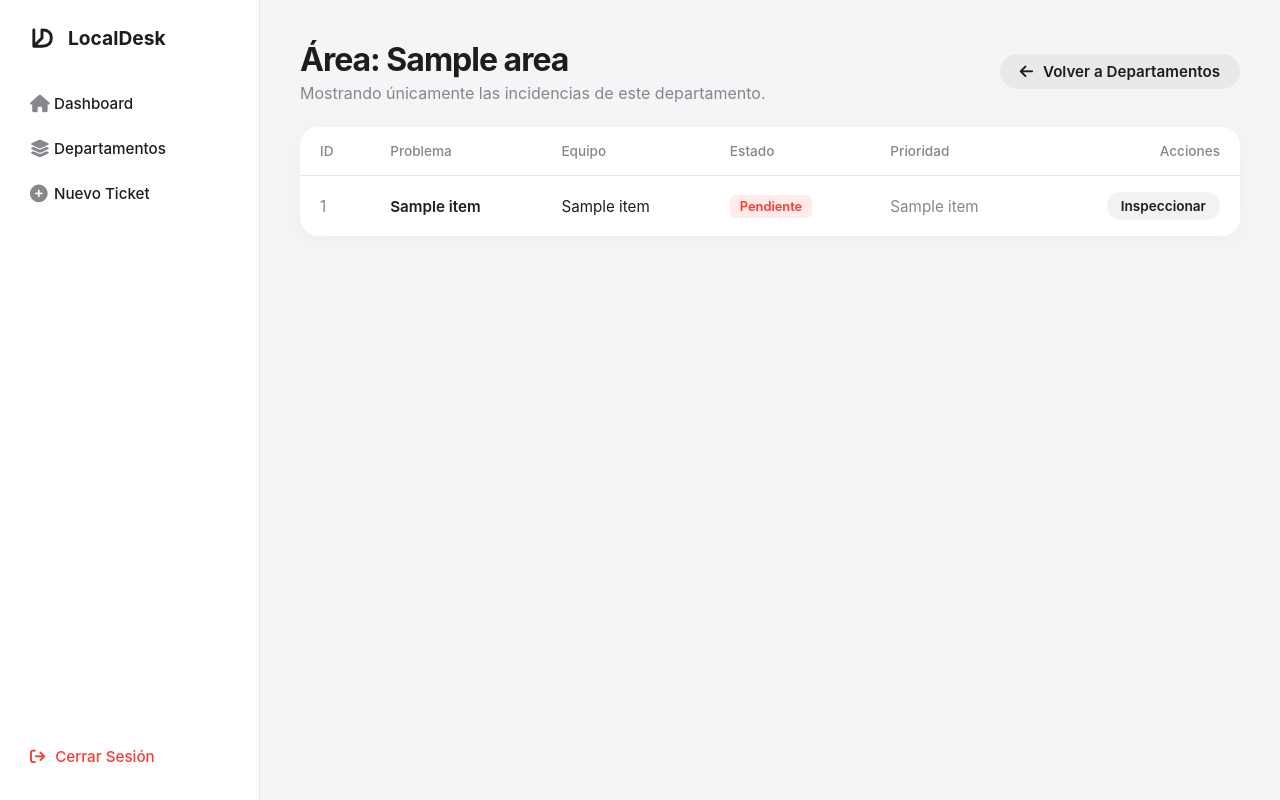
After one commit to zayfer-ux/Localdesk-lite, a Flask app: template templates/area_detalle.html in a window 1280 px wide. The commit adds this page. Run offline with Flask 3, Linux system fonts and the light colour scheme; the template is opened without the code that fills it: most values are stand-ins (such as "Sample title", 1, 10 or a date in 2020).

Commit message:
feat: Nueva seccion de departamentos

```diff
--- a/app.py
+++ b/app.py
@@ -230,5 +230,48 @@ def diagnostico_red():
     except Exception as e:
         return jsonify({'status': 'error', 'message': 'No se pudo ejecutar la herramienta de red.'})
 
+
+# ==========================================
+# RUTAS DE DEPARTAMENTOS / ÁREAS
+# ==========================================
+@app.route('/areas')
+@login_required
+def vista_areas():
+    try:
+        cliente = libsql_client.create_client_sync(url=url, auth_token=token)
+        # Agrupamos las incidencias por área y contamos cuántas hay y cuántas faltan
+        sql = """
+            SELECT area,
+                   COUNT(id) as total,
+                   SUM(CASE WHEN estado != 'Resuelta' THEN 1 ELSE 0 END) as pendientes
+            FROM incidencias
+            GROUP BY area
+            ORDER BY area ASC
+        """
+        resultado = cliente.execute(sql)
+        areas = resultado.rows
+        cliente.close()
+    except Exception as e:
+        areas = []
+        print(f"Error al cargar áreas: {e}")
+
+    return render_template('areas.html', areas=areas)
+
+
+@app.route('/area/<nombre_area>')
+@login_required
+def detalle_area(nombre_area):
+    try:
+        cliente = libsql_client.create_client_sync(url=url, auth_token=token)
+        # Traemos solo las incidencias que coincidan con el área seleccionada
+        sql = "SELECT * FROM incidencias WHERE area = ? ORDER BY id DESC"
+        resultado = cliente.execute(sql, (nombre_area,))
+        incidencias = resultado.rows
+        cliente.close()
+    except Exception as e:
+        incidencias = []
+
+    return render_template('area_detalle.html', incidencias=incidencias, area=nombre_area)
+
 if __name__ == '__main__':
     app.run(debug=True)
--- /dev/null
+++ b/templates/area_detalle.html
@@ -0,0 +1,59 @@
+{% extends "base.html" %}
+
+{% block content %}
+<div class="d-flex-between mb-4">
+    <div>
+        <h1 style="font-size: 2rem; font-weight: 700; letter-spacing: -1px;">Área: {{ area }}</h1>
+        <p style="color: var(--apple-text-secondary); margin-top: 4px;">Mostrando únicamente las incidencias de este
+            departamento.</p>
+    </div>
+    <a href="/areas" class="btn-apple btn-apple-secondary">
+        <i class="fa-solid fa-arrow-left" style="margin-right: 6px;"></i> Volver a Departamentos
+    </a>
+</div>
+
+<!-- Tabla tipo Apple Mail / Finder -->
+<div class="apple-table-container">
+    <table class="apple-table">
+        <thead>
+            <tr>
+                <th>ID</th>
+                <th>Problema</th>
+                <th>Equipo</th>
+                <th>Estado</th>
+                <th>Prioridad</th>
+                <th style="text-align: right;">Acciones</th>
+            </tr>
+        </thead>
+        <tbody>
+            {% for item in incidencias %}
+            <tr>
+                <td style="color: var(--apple-text-secondary);">{{ item[0] }}</td>
+                <td style="font-weight: 600;">{{ item[1] }}</td>
+                <td>{{ item[2] }}</td>
+                <td>
+                    {% if item[7] == 'Resuelta' %}
+                    <span class="badge badge-green">Resuelta</span>
+                    {% elif item[7] == 'En revisión' %}
+                    <span class="badge badge-orange">En revisión</span>
+                    {% else %}
+                    <span class="badge badge-red">Pendiente</span>
+                    {% endif %}
+                </td>
+                <td style="color: var(--apple-text-secondary);">{{ item[6] }}</td>
+                <td style="text-align: right;">
+                    <a href="/incidencia/{{ item[0] }}" class="btn-apple btn-apple-secondary"
+                        style="padding: 6px 14px; font-size: 0.85rem;">Inspeccionar</a>
+                </td>
+            </tr>
+            {% else %}
+            <tr>
+                <td colspan="6" style="text-align: center; padding: 60px 20px; color: var(--apple-text-secondary);">
+                    No hay incidencias registradas en el área de {{ area }}.
+                </td>
+            </tr>
+            {% endfor %}
+        </tbody>
+    </table>
+</div>
+{% endblock %}
--- a/templates/base.html
+++ b/templates/base.html
@@ -4,54 +4,168 @@
 <head>
     <meta charset="UTF-8">
     <meta name="viewport" content="width=device-width, initial-scale=1.0">
-    <title>LocalDesk</title>
-    <!-- Solo FontAwesome para iconos -->
+    <title>LocalDesk - Soporte Técnico</title>
+
+    <!-- Iconos de FontAwesome -->
     <link rel="stylesheet" href="https://cdnjs.cloudflare.com/ajax/libs/font-awesome/6.4.0/css/all.min.css">
+    <!-- Tu archivo CSS principal -->
     <link rel="stylesheet" href="{{ url_for('static', filename='style.css') }}">
+
+    <style>
+        /* Estructura del Menú Lateral (Sidebar) estilo Apple HIG */
+        :root {
+            --sidebar-width: 260px;
+        }
+
+        body {
+            margin: 0;
+            padding: 0;
+            font-family: -apple-system, BlinkMacSystemFont, "SF Pro Text", "Helvetica Neue", sans-serif;
+            background-color: var(--apple-bg);
+            color: var(--apple-text-main);
+            display: flex;
+            min-height: 100vh;
+        }
+
+        .sidebar {
+            width: var(--sidebar-width);
+            background-color: var(--apple-surface);
+            border-right: 1px solid var(--apple-border);
+            padding: 24px 16px;
+            display: flex;
+            flex-direction: column;
+            position: fixed;
+            height: 100vh;
+            overflow-y: auto;
+            box-sizing: border-box;
+        }
+
+        .brand {
+            font-size: 1.2rem;
+            font-weight: 700;
+            margin-bottom: 32px;
+            padding-left: 12px;
+            display: flex;
+            align-items: center;
+            gap: 12px;
+            color: var(--apple-text-main);
+        }
+
+        .nav-menu {
+            list-style: none;
+            padding: 0;
+            margin: 0;
+            flex-grow: 1;
+        }
+
+        .nav-item {
+            margin-bottom: 6px;
+        }
+
+        .nav-link {
+            display: flex;
+            align-items: center;
+            text-decoration: none;
+            color: var(--apple-text-main);
+            padding: 10px 14px;
+            border-radius: 8px;
+            font-weight: 500;
+            font-size: 0.95rem;
+            transition: all 0.2s ease;
+        }
+
+        .nav-link:hover {
+            background-color: var(--apple-bg);
+            color: var(--apple-accent);
+        }
+
+        .nav-link i {
+            width: 24px;
+            font-size: 1.1rem;
+            color: var(--apple-text-secondary);
+            transition: color 0.2s ease;
+        }
+
+        .nav-link:hover i {
+            color: var(--apple-accent);
+        }
+
+        .logout-btn {
+            margin-top: auto;
+            display: flex;
+            align-items: center;
+            text-decoration: none;
+            color: var(--apple-red);
+            padding: 10px 14px;
+            border-radius: 8px;
+            font-weight: 500;
+            font-size: 0.95rem;
+            transition: background 0.2s;
+        }
+
+        .logout-btn:hover {
+            background-color: rgba(255, 59, 48, 0.1);
+        }
+
+        /* Contenedor del contenido dinámico */
+        .main-content {
+            flex-grow: 1;
+            margin-left: var(--sidebar-width);
+            padding: 40px;
+            max-width: 1200px;
+            width: 100%;
+            box-sizing: border-box;
+        }
+    </style>
 </head>
 
 <body>
-    <div class="layout-wrapper">
-        <!-- Sidebar Finder Style (Glassmorphism) -->
-        <nav class="sidebar">
 
-            <!-- LOGO NATIVO SVG + TEXTO -->
-            <a href="/" class="sidebar-logo">
-                <svg width="30" height="30" viewBox="0 0 24 24" fill="none" stroke="currentColor" stroke-width="2.5"
+    <!-- MENÚ LATERAL (SIDEBAR) -->
+    <aside class="sidebar">
+        <!-- Logo Vectorial -->
+        <div class="brand">
+            <svg width="28" height="28" viewBox="0 0 24 24" fill="none" stroke="currentColor" stroke-width="2.5"
                 stroke-linecap="round" stroke-linejoin="round">
-                    <!-- Conexiones (Líneas de la red) -->
                 <path d="M5 5v14h7 M5 19l7-7v-7 M12 5q8 0 8 7t-8 7" />
-                    <!-- Nodos (Círculos) -->
-                    <circle cx="5" cy="5" r="2.5" fill="#FFFFFF" />
-                    <circle cx="5" cy="19" r="2.5" fill="#FFFFFF" />
-                    <circle cx="12" cy="12" r="2.5" fill="#FFFFFF" />
-                    <circle cx="12" cy="5" r="2.5" fill="#FFFFFF" />
-                    <circle cx="12" cy="19" r="2.5" fill="#FFFFFF" />
-                    <circle cx="20" cy="12" r="2.5" fill="#FFFFFF" />
             </svg>
             LocalDesk
+        </div>
+
+        <!-- Enlaces de Navegación -->
+        <ul class="nav-menu">
+            <li class="nav-item">
+                <a href="/" class="nav-link">
+                    <i class="fa-solid fa-house"></i> Dashboard
                 </a>
+            </li>
 
-            <!-- ENLACES DE NAVEGACIÓN -->
-            <a href="/" class="nav-link {% if request.path == '/' %}active{% endif %}">
-                <i class="fa-solid fa-layer-group"></i> Dashboard
+            <!-- EL NUEVO BOTÓN DE DEPARTAMENTOS -->
+            <li class="nav-item">
+                <a href="/areas" class="nav-link">
+                    <i class="fa-solid fa-layer-group"></i> Departamentos
                 </a>
-            <a href="/nuevo" class="nav-link {% if request.path == '/nuevo' %}active{% endif %}">
-                <i class="fa-solid fa-square-plus"></i> Nueva Incidencia
+            </li>
+
+            <li class="nav-item">
+                <a href="/nuevo" class="nav-link">
+                    <i class="fa-solid fa-plus-circle"></i> Nuevo Ticket
                 </a>
+            </li>
+        </ul>
 
-            <div style="margin-top: auto;">
-                <a href="/logout" class="nav-link nav-link-danger">
-                    <i class="fa-solid fa-arrow-right-from-bracket"></i> Cerrar Sesión
+        <!-- Botón de Salida -->
+        <a href="/logout" class="logout-btn">
+            <i class="fa-solid fa-arrow-right-from-bracket" style="margin-right: 10px;"></i> Cerrar Sesión
         </a>
-            </div>
-        </nav>
+    </aside>
 
-        <!-- CONTENIDO DINÁMICO (Aquí se inyectan las demás vistas) -->
+    <!-- AQUÍ SE INYECTAN LAS DEMÁS PANTALLAS (index, detalle, areas, etc.) -->
     <main class="main-content">
-            {% block content %}{% endblock %}
+        {% block content %}
+        {% endblock %}
     </main>
-    </div>
+
 </body>
 
 </html>
```
Also changed, not shown: templates/areas.html (added, +46 -0 lines). Lines whose indentation alone changed are shown as unchanged.
